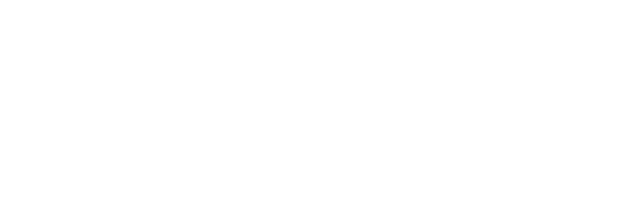
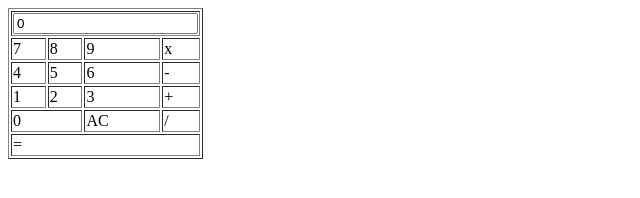
Before and after one commit to Tundoor/Calculator-App, a plain HTML site: page index.html in a window 1280 px wide. Shown: the whole page, without its empty margins (0-640 px from the left). Drawn offline with Linux system fonts and the light colour scheme.

Commit message:
Added html

```diff
--- a/index.html
+++ b/index.html
@@ -10,6 +10,45 @@
 </head>
 
 <body>
+    <table border="1">
+        <tr>
+            <td colspan="4">
+                <input type="text" id="inputBox" value="0" />
+            </td>
+        </tr>
+
+        <tr>
+            <td>7</td>
+            <td>8</td>
+            <td>9</td>
+            <td>x</td>
+        </tr>
+
+        <tr>
+            <td>4</td>
+            <td>5</td>
+            <td>6</td>
+            <td>-</td>
+        </tr>
+
+        <tr>
+            <td>1</td>
+            <td>2</td>
+            <td>3</td>
+            <td>+</td>
+        </tr>
+
+        <tr>
+            <td colspan="2">0</td>
+
+            <td>AC</td>
+            <td>/</td>
+        </tr>
+
+        <tr >
+            <td colspan="4">=</td>
+        </tr>
+    </table>
 
 </body>
 
```
